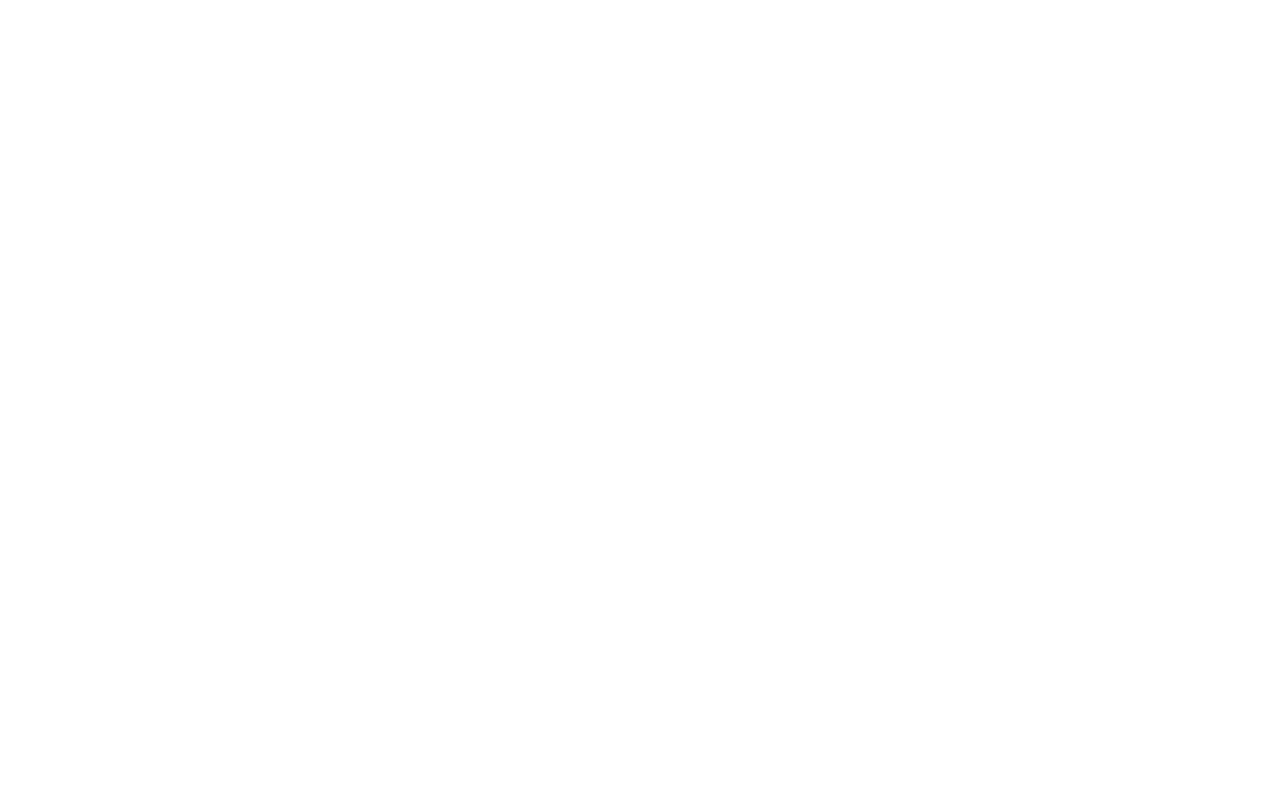
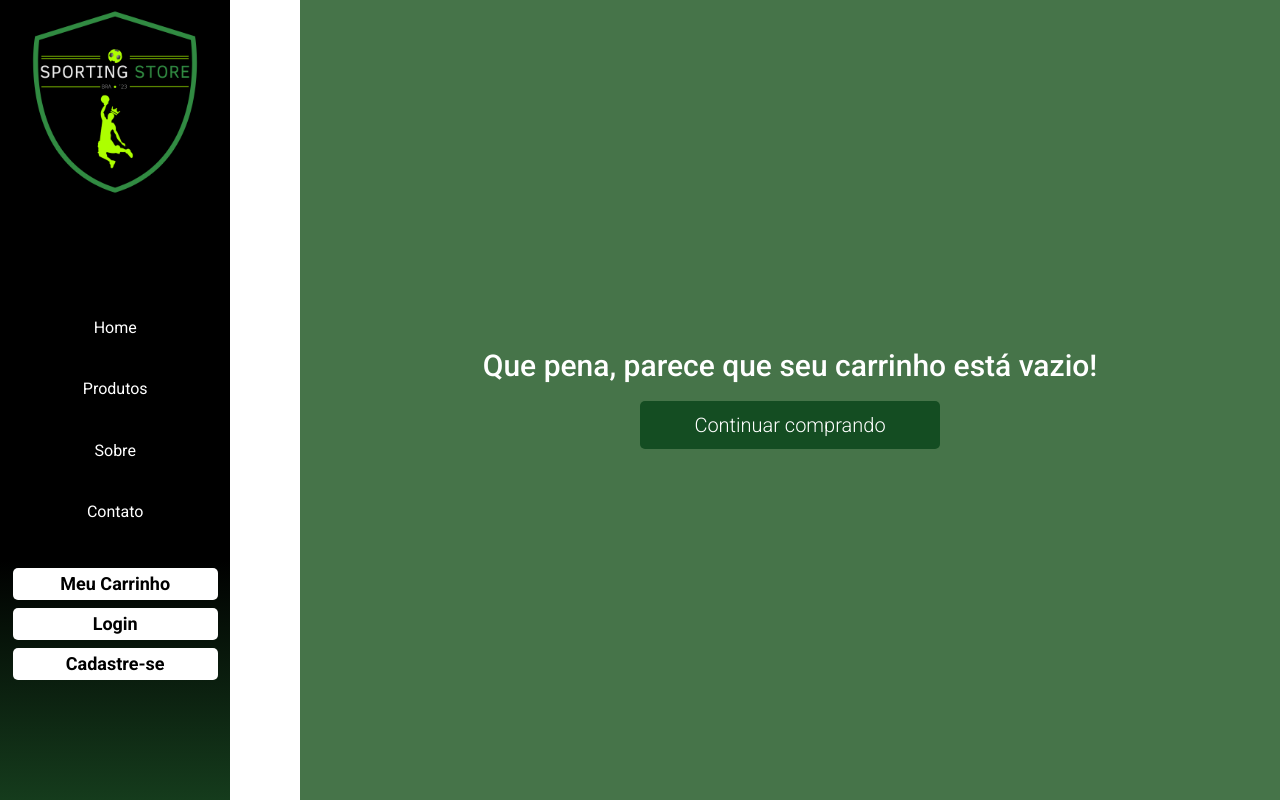
Before and after one commit to GuiOliveiraRamos/sporting-e-commerce-front, a React (Vite) app in the folder sporting-e-commerce/: page /meu-carrinho in a window 1280 px wide. Built offline with nearby package versions, Linux system fonts and the light colour scheme.

Commit message:
feat/sobrenos-carrinho

```diff
--- a/sporting-e-commerce/src/pages/Cart.jsx
+++ b/sporting-e-commerce/src/pages/Cart.jsx
@@ -1,4 +1,40 @@
 import { styled } from "styled-components";
-export default function Cart(props){
+import MenuLateral from "../components/MenuLateral";
+import { useNavigate } from "react-router";
+export default function Cart(props) {
+  const navigate = useNavigate();
+  return (
+    <>
+      <MenuLateral />
+      <ContainerCarrinho>
+        <div>Que pena, parece que seu carrinho está vazio!</div>
+        <button onClick={() => navigate("/home")}>Continuar comprando</button>
+      </ContainerCarrinho>
+    </>
+  );
+}
 
-}
+const ContainerCarrinho = styled.div`
+  position: fixed;
+  top: 0;
+  left: 300px;
+  bottom: 0;
+  right: 0;
+  background-color: #467449;
+  display: flex;
+  flex-direction: column;
+  justify-content: center;
+  align-items: center;
+  color: white;
+  font-family: "Roboto";
+  font-size: 30px;
+  font-weight: 500;
+
+  button {
+    margin-top: 20px;
+    width: 300px;
+    background-color: #144d22;
+    font-family: "Roboto";
+    font-weight: 300;
+  }
+`;
```
Also changed, not shown: 1 other file (tests, documents, lock files or other folders).
